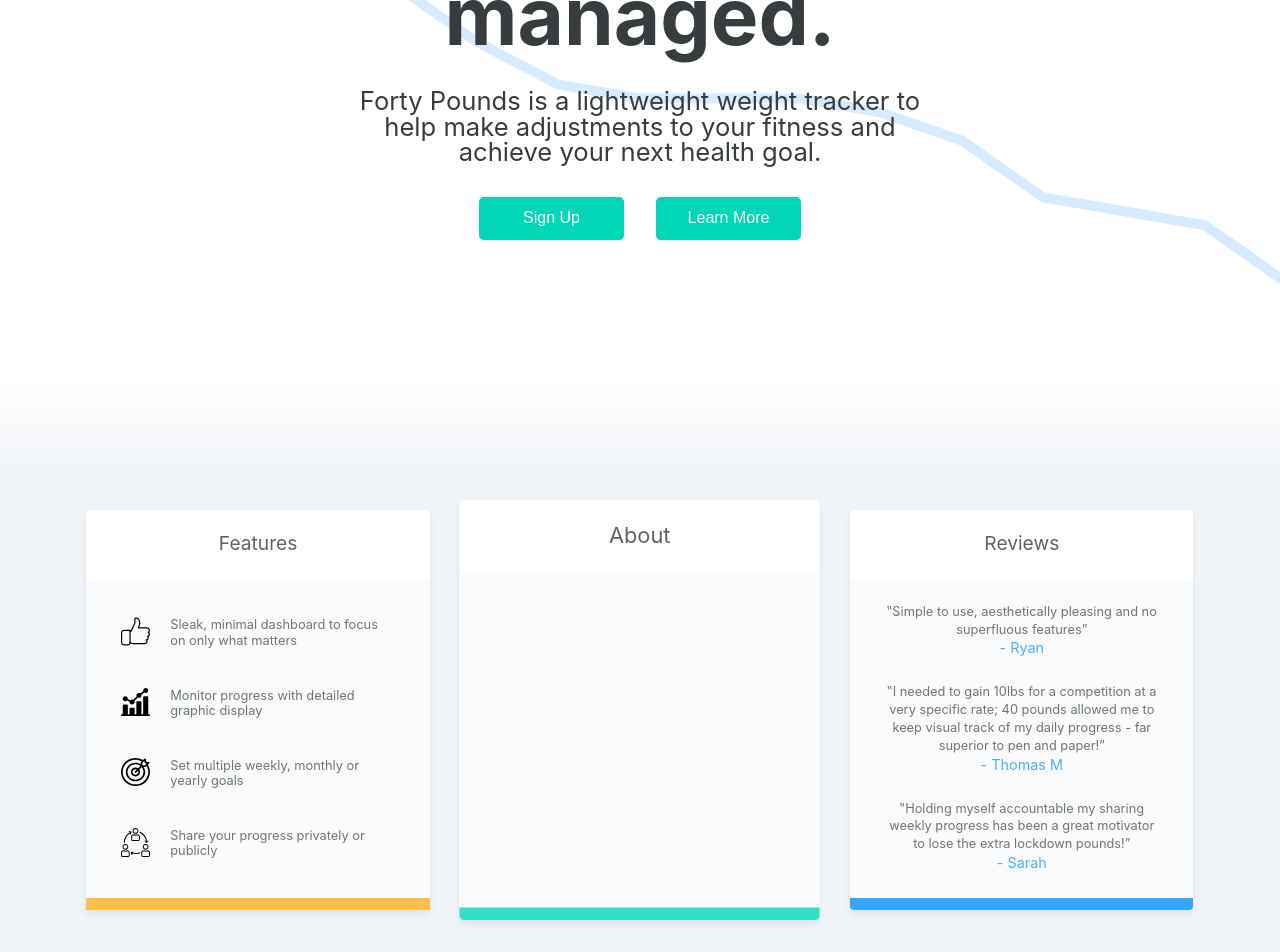
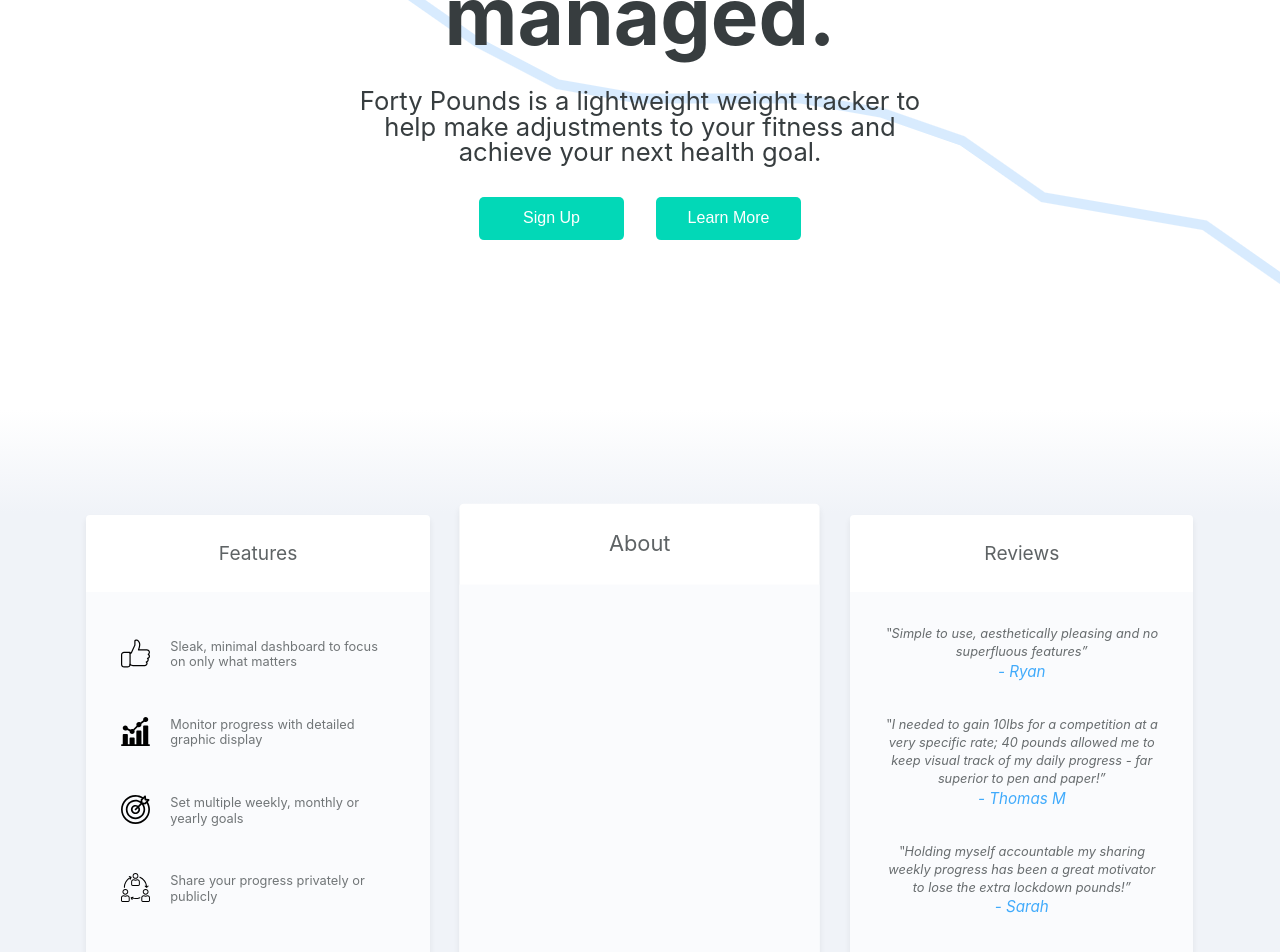
Before and after one commit to ruairidhflint/40lbs-frontend, a React (Create React App) app: page / in a window 1280 px wide. Shown: the part 356-1308 px from the top of the page. Built offline with nearby package versions, Linux system fonts and the light colour scheme.

Commit message:
More card progress - add photo for about section

```diff
--- a/src/Components/LandingPageComponents/Cards/One.js
+++ b/src/Components/LandingPageComponents/Cards/One.js
@@ -44,7 +44,7 @@
 
 const StyledCard = styled.div`
   width: 29%;
-  height: 400px;
+  height: 450px;
   background-color: ${(props) => props.theme.white};
   box-shadow: 0 4px 6px 0 hsla(0, 0%, 0%, 0.07);
   border-radius: 4px;
--- a/src/Components/LandingPageComponents/Cards/Three.js
+++ b/src/Components/LandingPageComponents/Cards/Three.js
@@ -8,9 +8,20 @@
         <h2>Reviews</h2>
       </div>
       <div className="main">
-          <p>‟Simple to use, aesthetically pleasing and no superfluous features”<span>- Ryan</span></p>
-          <p>‟I needed to gain 10lbs for a competition at a very specific rate; 40 pounds allowed me to keep visual track of my daily progress - far superior to pen and paper!” <span>- Thomas M</span></p>
-          <p>‟Holding myself accountable my sharing weekly progress has been a great motivator to lose the extra lockdown pounds!” <span>- Sarah</span></p>
+        <p>
+          ‟Simple to use, aesthetically pleasing and no superfluous features”
+          <span>- Ryan</span>
+        </p>
+        <p>
+          ‟I needed to gain 10lbs for a competition at a very specific rate; 40
+          pounds allowed me to keep visual track of my daily progress - far
+          superior to pen and paper!” <span>- Thomas M</span>
+        </p>
+        <p>
+          ‟Holding myself accountable my sharing weekly progress has been a
+          great motivator to lose the extra lockdown pounds!”{' '}
+          <span>- Sarah</span>
+        </p>
       </div>
       <div className="foot"></div>
     </StyledCard>
@@ -19,7 +30,7 @@
 
 const StyledCard = styled.div`
   width: 29%;
-  height: 400px;
+  height: 450px;
   background-color: ${(props) => props.theme.white};
   box-shadow: 0 4px 6px 0 hsla(0, 0%, 0%, 0.07);
   border-radius: 4px;
@@ -56,15 +67,16 @@
     align-items: center;
 
     p {
-            opacity: 0.7;
-            width:80%;
+      opacity: 0.75;
+      width: 80%;
       font-size: 0.8rem;
       line-height: 1.4;
       text-align: center;
+      font-style: italic;
 
       span {
-                color: ${props => props.theme.mainBlue};
-                font-size: 0.9rem;
+        color: ${(props) => props.theme.mainBlue};
+        font-size: 0.95rem;
         display: block;
       }
     }
--- a/src/Components/LandingPageComponents/Cards/Two.js
+++ b/src/Components/LandingPageComponents/Cards/Two.js
@@ -15,7 +15,7 @@
 
 const StyledCard = styled.div`
   width: 29%;
-  height: 400px;
+  height: 450px;
   background-color: ${(props) => props.theme.white};
   box-shadow: 0 4px 6px 0 hsla(0, 0%, 0%, 0.07);
   border-radius: 4px;
--- a/src/Components/LandingPageComponents/LearnMore.js
+++ b/src/Components/LandingPageComponents/LearnMore.js
@@ -19,7 +19,7 @@
 
 const StyledLearnMore = styled.section`
   width: 100%;
-  height: 640px;
+  height: 690px;
   margin-top: 30px;
   background: linear-gradient(
     180deg,
@@ -27,7 +27,7 @@
     ${(props) => props.theme.background} 15%
   );
   position: absolute;
-  bottom: -72%;
+  bottom: -82%;
   #more {
     max-width: 1280px;
     margin: 0 auto;
```
Also changed, not shown: src/Assets/rory.jpeg (added). Lines whose indentation alone changed are shown as unchanged.
